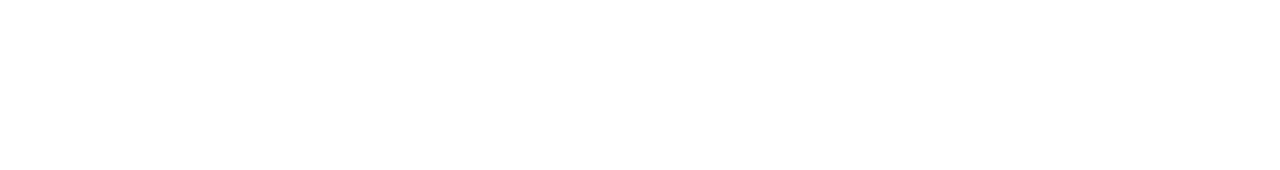
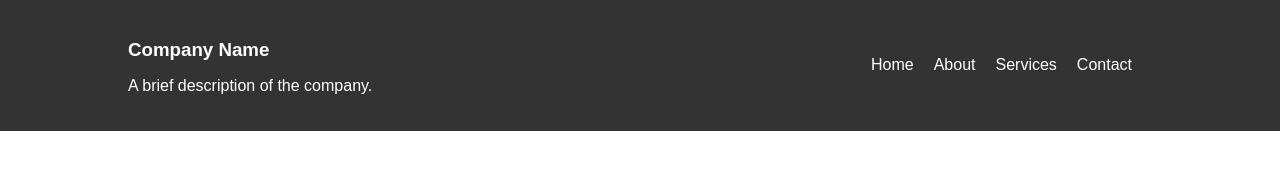
Before and after one commit to angelmarfil/web_sencilla, a plain HTML site: page index.html in a window 1280 px wide. Drawn offline with Linux system fonts and the light colour scheme.

Commit message:
Add Footer

```diff
--- a/index.html
+++ b/index.html
@@ -8,5 +8,23 @@
 </head>
 <body>
 
+    <footer class="footer">
+        <div class="container">
+          <div class="footer-content">
+            <div class="footer-left">
+              <h3>Company Name</h3>
+              <p>A brief description of the company.</p>
+            </div>
+            <div class="footer-right">
+              <ul class="footer-links">
+                <li><a href="#">Home</a></li>
+                <li><a href="#">About</a></li>
+                <li><a href="#">Services</a></li>
+                <li><a href="#">Contact</a></li>
+              </ul>
+            </div>
+          </div>
+        </div>
+      </footer>
 </body>
 </html>
--- a/style.css
+++ b/style.css
@@ -0,0 +1,50 @@
+body {
+    margin: 0;
+    padding: 0;
+    font-family: Arial, sans-serif;
+  }
+
+  .content {
+    min-height: calc(100vh - 100px); /* Altura mínima del contenido para que el footer se quede abajo */
+    padding: 20px;
+  }
+
+  .footer {
+    background-color: #333;
+    color: #fff;
+    padding: 20px 0;
+  }
+
+  .container {
+    width: 80%;
+    margin: 0 auto;
+  }
+
+  .footer-content {
+    display: flex;
+    justify-content: space-between;
+    align-items: center;
+  }
+
+  .footer-left h3 {
+    margin-bottom: 10px;
+  }
+
+  .footer-links {
+    list-style-type: none;
+    padding: 0;
+    display: flex;
+  }
+
+  .footer-links li {
+    margin-right: 20px;
+  }
+
+  .footer-links a {
+    color: #fff;
+    text-decoration: none;
+  }
+
+  .footer-links a:hover {
+    text-decoration: underline;
+  }
```
